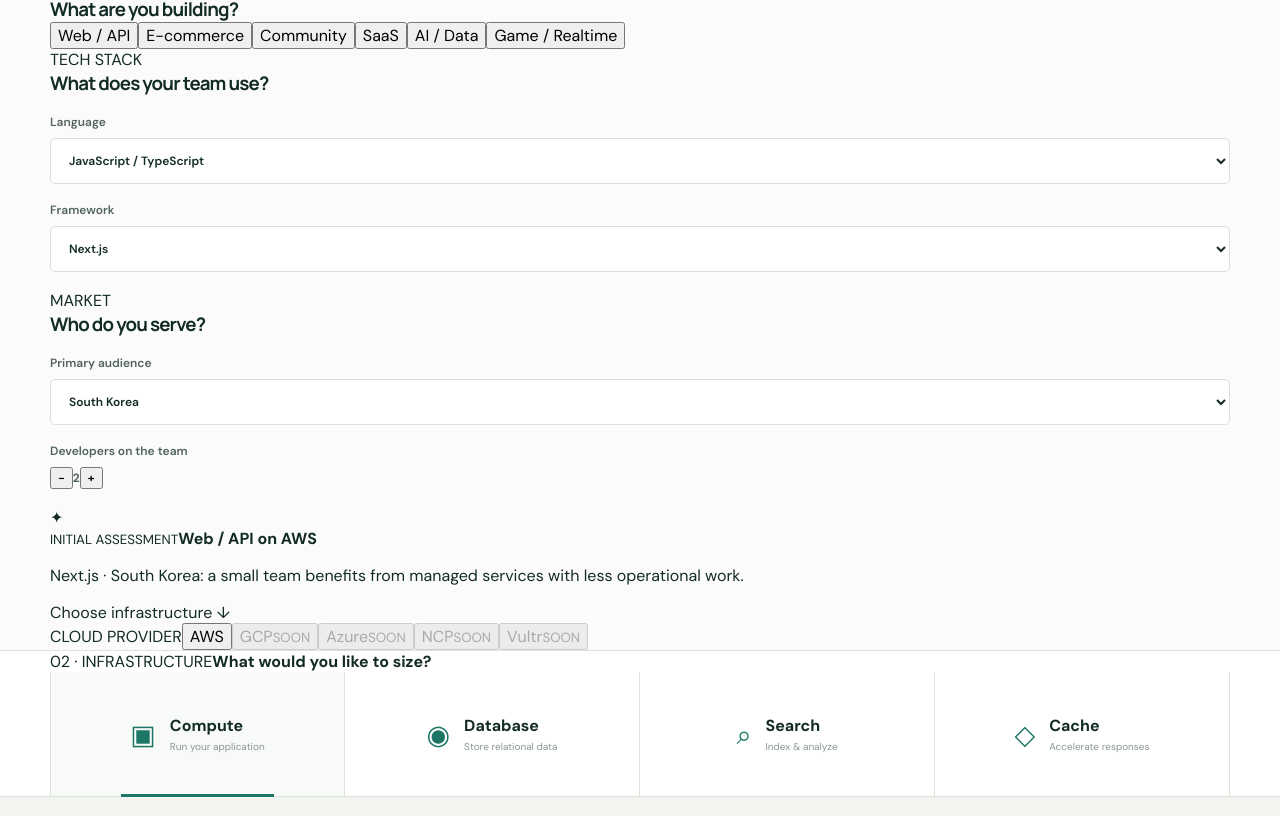
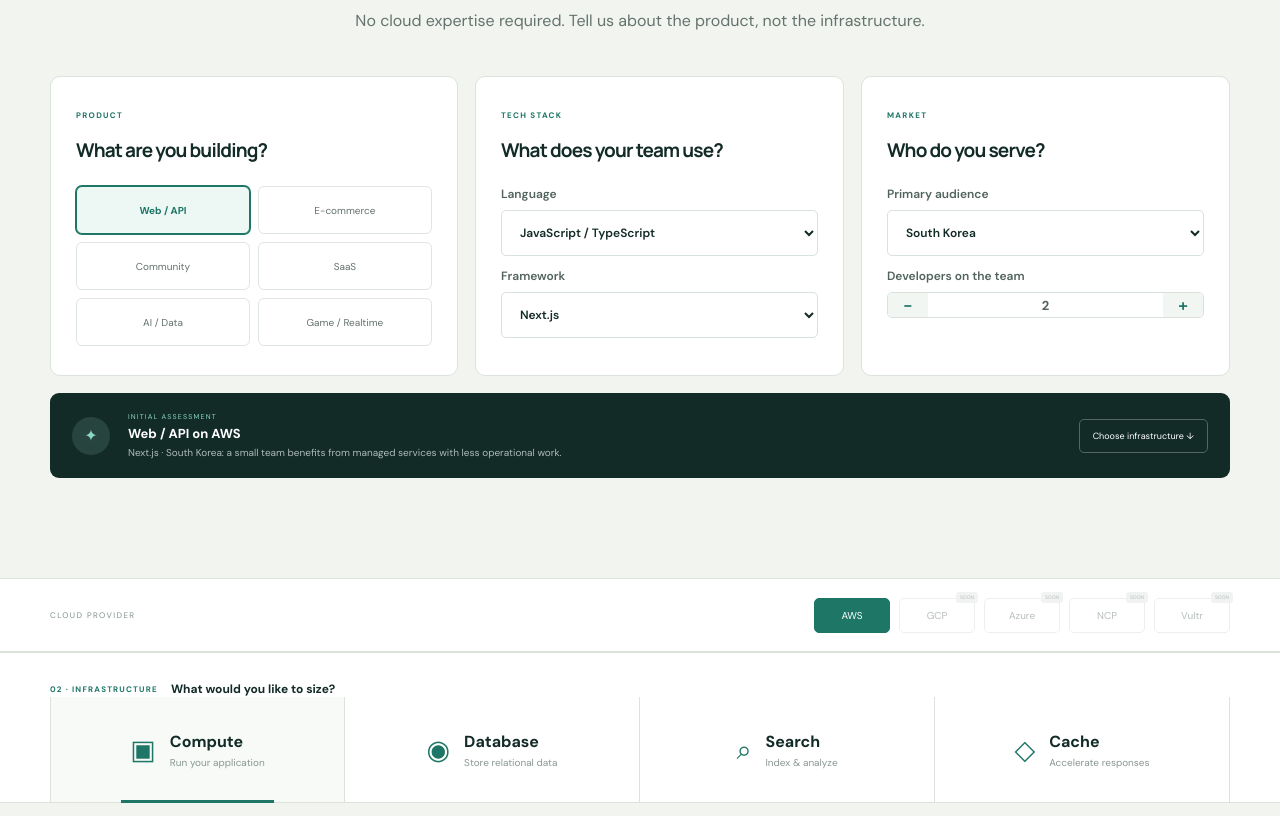
Before and after one commit to audwl/cloudcompass, a Next.js app: page / in a window 1280 px wide. Shown: the part 824-1640 px from the top of the page. Built offline with nearby package versions, Linux system fonts and the light colour scheme.

Commit message:
Update globals.css

```diff
--- a/src/app/globals.css
+++ b/src/app/globals.css
@@ -117,5 +117,16 @@
 .metricRows { display:grid; grid-template-columns:1fr 1fr; border-block:1px solid #e2e7e3; padding:15px 0; }.featured .metricRows { border-color:#3a504a; }.metricRows span { display:grid; }.metricRows span+span { border-left:1px solid #e2e7e3;padding-left:18px; }.featured .metricRows span+span { border-color:#3a504a; }.metricRows small,.fitFor small { color:#8a9994;font-size:7px;letter-spacing:1px; }.metricRows b { font-size:11px;margin-top:5px; }
 .fitFor { min-height:61px;padding-top:16px; }.fitFor p { font-size:11px;margin-top:5px; }.scoreBar { height:4px;background:#e4e9e6;border-radius:4px;overflow:hidden; }.featured .scoreBar { background:#354a44; }.scoreBar i { display:block;height:100%;background:var(--green); }.featured .scoreBar i { background:var(--mint); }.optionCard>button { margin-top:20px;width:100%;padding:12px;border:1px solid #dce3df;background:#fff;color:var(--ink);border-radius:5px;font-size:10px; }.optionCard>button span { float:right; }.featured>button { background:var(--mint);border-color:var(--mint); }
 .pricingNote { color:#98a49f;text-align:center;font-size:9px;margin-top:32px; }
+.discovery { padding:100px 0; background:#f1f4ef; border-block:1px solid var(--line); }
+.discoveryGrid { display:grid; grid-template-columns:1.05fr .95fr .95fr; gap:17px; }
+.discoveryCard { background:#fff; border:1px solid var(--line); border-radius:10px; padding:25px; min-height:295px; }
+.discoveryCard h3 { margin:14px 0 23px; font-size:19px; }.stepPill { color:var(--green); font-size:8px; font-weight:800; letter-spacing:1.3px; }
+.chipGrid { display:grid; grid-template-columns:1fr 1fr; gap:8px; }.chipGrid button { min-height:48px; border:1px solid #dfe5e1; background:#fff; color:#63716d; border-radius:6px; font-size:10px; }.chipGrid button.active { color:var(--green); border-color:var(--green); background:#edf7f3; box-shadow:0 0 0 1px var(--green); font-weight:700; }
+.discoveryCard label { margin:12px 0; }.teamControl { display:grid; grid-template-columns:40px 1fr 40px; border:1px solid #d9e1dc; border-radius:5px; overflow:hidden; }.teamControl button { border:0; background:#f2f6f3; color:var(--green); font-size:17px; }.teamControl b { display:grid; place-items:center; font-size:13px; }
+.profileInsight { display:grid; grid-template-columns:42px 1fr auto; gap:14px; align-items:center; margin-top:17px; padding:19px 22px; background:var(--ink); color:#fff; border-radius:9px; }.profileInsight>span { width:38px; height:38px; display:grid; place-items:center; border-radius:50%; background:#27453e; color:var(--mint); }.profileInsight div { display:grid; }.profileInsight small { color:var(--mint); font-size:7px; letter-spacing:1.2px; }.profileInsight b { margin:4px 0; font-size:13px; }.profileInsight p { margin:0; color:#aebbb7; font-size:10px; }.profileInsight a { border:1px solid #526861; padding:10px 13px; border-radius:5px; font-size:9px; }
+.providerBar { border-bottom:1px solid var(--line); background:#fff; }.providerBar .shell { min-height:72px; display:flex; align-items:center; gap:9px; }.providerBar .shell>span { margin-right:auto; color:#81908b; font-size:8px; letter-spacing:1.4px; }.providerBar button { position:relative; min-width:76px; padding:10px 13px; border:1px solid #e0e5e2; background:#fff; border-radius:5px; color:#899590; font-size:10px; }.providerBar button.active { background:var(--green); border-color:var(--green); color:#fff; }.providerBar button:disabled { opacity:.6; cursor:not-allowed; }.providerBar small { position:absolute; top:-7px; right:-4px; padding:2px 4px; background:#e7ece9; color:#84918d; border-radius:3px; font-size:5px; }
+.serviceIntro { display:flex; align-items:center; gap:13px; padding-top:28px; }.serviceIntro span { color:var(--green); font-size:8px; font-weight:800; letter-spacing:1.2px; }.serviceIntro b { font-size:12px; }.serviceStrip .serviceInner { min-height:105px; }
+.plainReason { min-height:83px; margin:4px 0 17px; padding:12px; border-radius:5px; background:#f3f6f3; }.featured .plainReason { background:#203a34; }.plainReason small { color:var(--green); font-size:7px; letter-spacing:1px; font-weight:800; }.featured .plainReason small { color:var(--mint); }.plainReason p { margin:6px 0 0; color:#65746f; font-size:9px; line-height:1.5; }.featured .plainReason p { color:#b9c6c2; }
 @media (max-width:950px) { .configGrid{grid-template-columns:1fr 1fr}.prioritiesPanel{grid-column:1/-1}.focusButtons{grid-template-columns:1fr 1fr}.optionGrid{grid-template-columns:1fr}.optionCard.featured{transform:none}.compactHero{grid-template-columns:1fr}.miniPreview{max-width:620px;width:100%;margin:auto} }
-@media (max-width:650px) { .configGrid{grid-template-columns:1fr}.prioritiesPanel{grid-column:auto}.focusButtons{grid-template-columns:1fr}.resultTitle{display:block}.selectionSummary{margin-top:25px}.serviceInner{grid-template-columns:1fr 1fr}.service{padding:13px}.optionCard{padding:22px}.previewNodes{gap:8px}.previewNodes b{min-width:0;flex:1}.compactHero{padding-block:45px}.configurator,.results{padding-block:75px} }
+@media (max-width:950px) { .discoveryGrid{grid-template-columns:1fr 1fr}.discoveryCard:first-child{grid-column:1/-1;min-height:auto}.providerBar .shell{flex-wrap:wrap;padding-block:15px} }
+@media (max-width:650px) { .configGrid{grid-template-columns:1fr}.prioritiesPanel{grid-column:auto}.focusButtons{grid-template-columns:1fr}.resultTitle{display:block}.selectionSummary{margin-top:25px}.serviceInner{grid-template-columns:1fr 1fr}.service{padding:13px}.optionCard{padding:22px}.previewNodes{gap:8px}.previewNodes b{min-width:0;flex:1}.compactHero{padding-block:45px}.configurator,.results,.discovery{padding-block:75px}.discoveryGrid{grid-template-columns:1fr}.discoveryCard:first-child{grid-column:auto}.profileInsight{grid-template-columns:38px 1fr}.profileInsight a{grid-column:1/-1;text-align:center}.providerBar .shell>span{width:100%}.providerBar button{flex:1;min-width:60px} }
```
